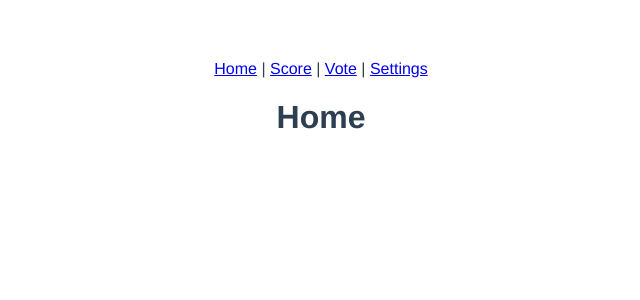
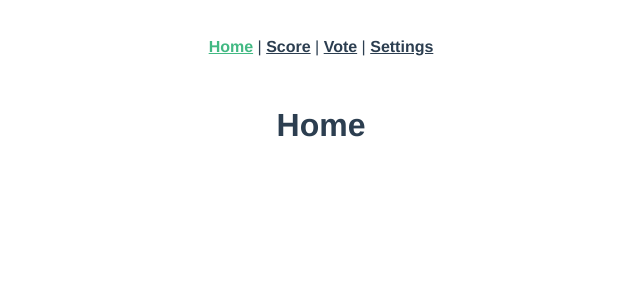
Before and after one commit to Jurigag/vue-devmeeting-16-03-2019, a Vue app: page / in a window 1280 px wide. Shown: the top 300 px of the page, without its empty margins (319-959 px from the left). Built offline with nearby package versions, Linux system fonts and the light colour scheme.

Commit message:
[#1.4] Add global auth

```diff
--- a/package.json
+++ b/package.json
@@ -5,9 +5,12 @@
   "scripts": {
     "serve": "vue-cli-service serve",
     "build": "vue-cli-service build",
-    "lint": "vue-cli-service lint"
+    "lint": "vue-cli-service lint",
+    "start": "node %NODE_DEBUG_OPTION% server.js"
   },
   "dependencies": {
+    "node-sass": "^4.11.0",
+    "sass-loader": "^7.1.0",
     "scss": "^0.2.4",
     "vue": "^2.6.6",
     "vue-router": "^3.0.2",
--- a/src/App.vue
+++ b/src/App.vue
@@ -17,13 +17,22 @@
   }
 </script>
 
-<style>
+<style lang="scss">
   #app {
     font-family: 'Avenir', Helvetica, Arial, sans-serif;
     -webkit-font-smoothing: antialiased;
     -moz-osx-font-smoothing: grayscale;
     text-align: center;
     color: #2c3e50;
-    margin-top: 60px;
+  }
+  nav {
+    padding: 30px;
+    a {
+      font-weight: bold;
+      color: #2c3e50;
+      &.router-link-exact-active {
+        color: #42b983;
+      }
+    }
   }
 </style>
--- a/src/main.js
+++ b/src/main.js
@@ -1,6 +1,7 @@
 import Vue from 'vue'
 import App from './App.vue'
 import router from './router/index';
+import './router/globalAuth.guard';
 
 Vue.config.productionTip = false;
 
--- /dev/null
+++ b/src/router/globalAuth.guard.js
@@ -0,0 +1,26 @@
+import router from './index';
+
+const AuthServiceMock = {
+  loggedIn() {
+    return localStorage.getItem('isAdmin') === 'true';
+  },
+};
+
+//11/ 11. You can create global guards
+router.beforeEach((to, from, next) => {
+  //1/ 12. Checks if user is logged in, only if requiresAuth occurs in meta
+  if (to.matched.some(record => record.meta.requiresAuth)) {
+    //1/ 13. Condition with mock service
+    if (AuthServiceMock.loggedIn()) {
+      //1/ 14. Allows to enter the route
+      next();
+    } else {
+      //4/ 15. Redirects to login page
+      next({
+        name: 'home',
+      });
+    }
+  } else {
+    next();
+  }
+});
```
Also changed, not shown: 1 other file (tests, documents, lock files or other folders).
